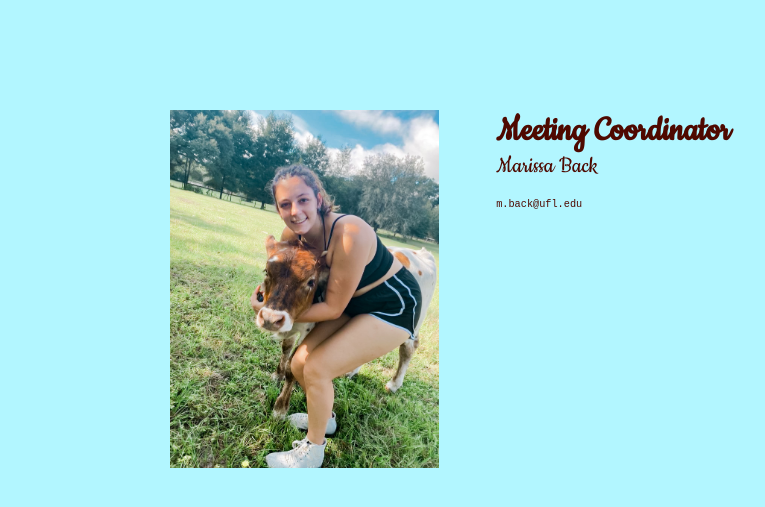
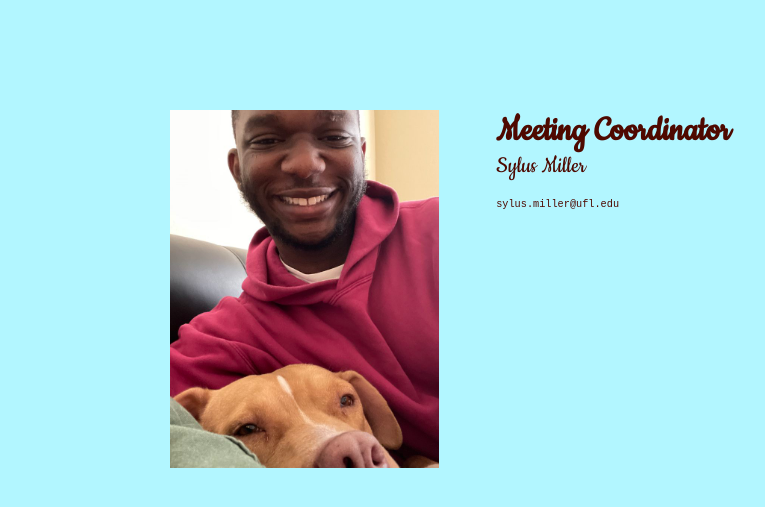
Before and after one commit to PAW-UF/PAW, a plain HTML site: page officers.html in a window 1280 px wide. Shown: the part 1807-2314 px from the top of the page, 515-1280 px from the left. Drawn offline with Linux system fonts and the light colour scheme; a web font is replaced by a local one.

Commit message:
updated officers

```diff
--- a/officers.html
+++ b/officers.html
@@ -106,7 +106,7 @@
         <div class="title">
             <h1 style="font-size: 8vw">Officers</h1>
             <p style="font-size: 2.5vw; font-family: 'Indie Flower', cursive; font-weight: bold; margin-top: -3vw;">
-                Spring 2023</p>
+                Spring 2024</p>
         </div>
         <div class="line-break-1"> </div>
         <div class="grid-container">
@@ -167,12 +167,12 @@
                 <p class="email">milenahurtado@ufl.edu</p>
             </div>
             <div class="images-container">
-                <img id="main-images" src="Images/Officers/MarissaBack.jpeg">
+                <img id="main-images" src="Images/Officers/SylusMiller.jpeg">
             </div>
             <div>
                 <h2 class="main-text" style="font-size:3vw;">Meeting Coordinator</h2>
-                <p class="main-text">Marissa Back</p><br>
-                <p class="email">m.back@ufl.edu</p>
+                <p class="main-text">Sylus Miller</p><br>
+                <p class="email">sylus.miller@ufl.edu</p>
             </div>
         </div>
     </body>
```
Also changed, not shown: Images/Officers/SylusMiller.jpeg (added).
